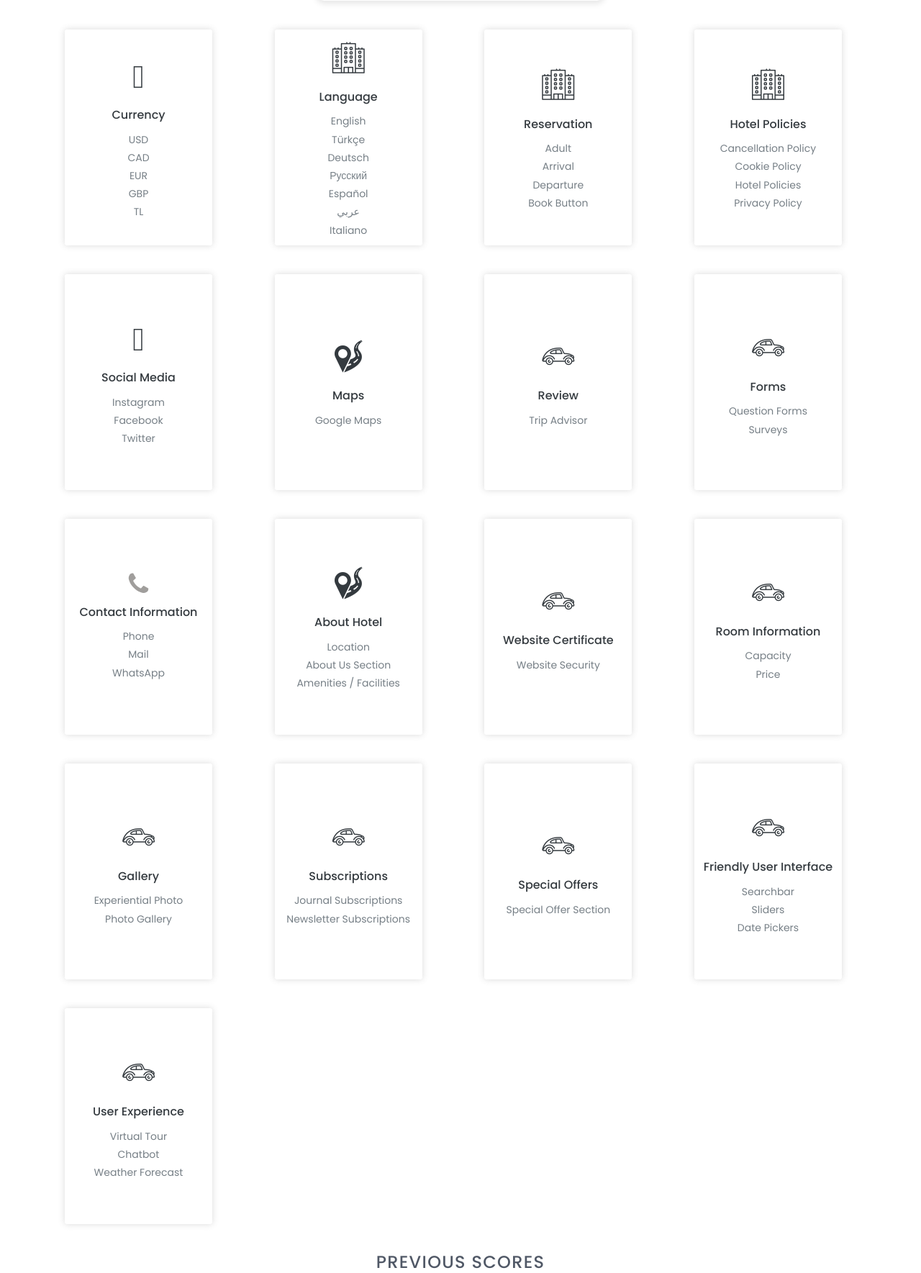
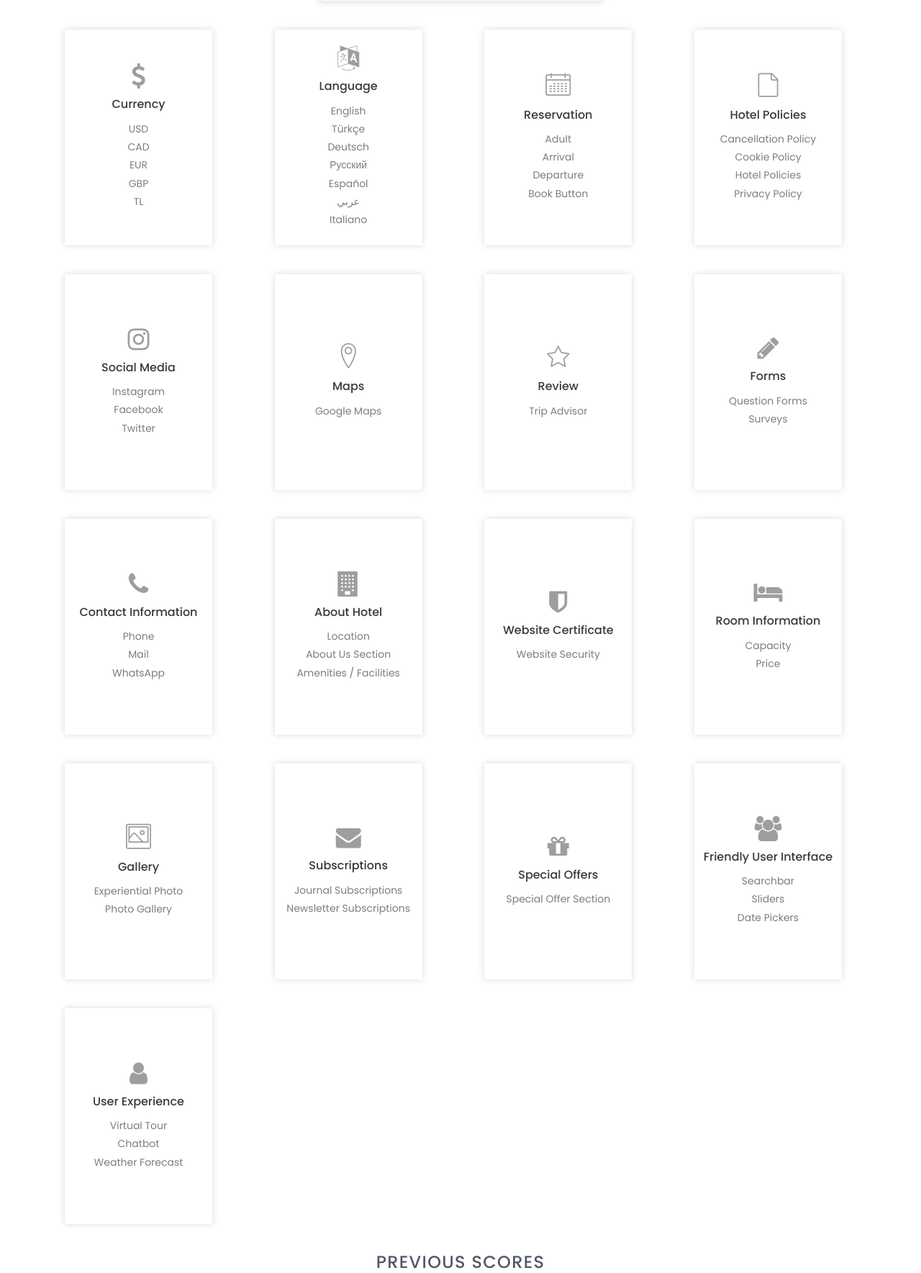
Before and after one commit to irem-dagdeviren/CS402_FinalProject, a Flask app: page / in a window 1280 px wide. Shown: the part 1106-2875 px from the top of the page at 72% size. Run offline with Flask 3, Linux system fonts and the light colour scheme; some libraries are stand-ins or nearby versions.

Commit message:
icons updated

```diff
--- a/templates/index.html
+++ b/templates/index.html
@@ -118,7 +118,7 @@
 						<li>
 							<div class="single-list-topics-content">
 								<div class="single-list-topics-icon">
-									<i class="flaticon-wallet"></i>
+									<i class="fa fa-dollar" style = "font-size:35px"></i>
 								</div>
 								<h2><a href="#">Currency</a></h2>
 								<p id="USD">USD</p>
@@ -131,7 +131,7 @@
 						<li>
 							<div class="single-list-topics-content">
 								<div class="single-list-topics-icon">
-									<i class="flaticon-building"></i>
+									<i class="fa fa-language" style = "font-size:35px"></i>
 								</div>
 								<h2><a href="#">Language</a></h2>
 								<p id="English">English </p>
@@ -146,7 +146,7 @@
 						<li>
 							<div class="single-list-topics-content">
 								<div class="single-list-topics-icon">
-									<i class="flaticon-building"></i>
+									<i class="lnr lnr-calendar-full" style = "font-size:35px"></i>
 								</div>
 								<h2><a href="#">Reservation</a></h2>
 								<p id="Adult">Adult</p>
@@ -158,7 +158,7 @@
 						<li>
 							<div class="single-list-topics-content">
 								<div class="single-list-topics-icon">
-									<i class="flaticon-building"></i>
+									<i class="lnr lnr-file-empty" style = "font-size:35px"></i>
 								</div>
 								<h2><a href="#">Hotel Policies</a></h2>
 								<p id="CancellationPolicy">Cancellation Policy</p>
@@ -171,7 +171,7 @@
 						<li>
 							<div class="single-list-topics-content">
 								<div class="single-list-topics-icon">
-									<i class="flaticon-desktop"></i>
+									<i class="fa fa-instagram" style="font-size:35px"></i>
 								</div>
 								<h2><a href="#">Social Media</a></h2>
 								<p id="Instagram">Instagram</p>
@@ -182,7 +182,7 @@
 						<li>
 							<div class="single-list-topics-content">
 								<div class="single-list-topics-icon">
-									<i class="flaticon-location-on-road"></i>
+									<i class="lnr lnr-map-marker" style="font-size:35px"></i>
 								</div>
 								<h2><a href="#">Maps</a></h2>
 								<p id="GoogleMaps">Google Maps</p>
@@ -191,7 +191,7 @@
 						<li>
 							<div class="single-list-topics-content">
 								<div class="single-list-topics-icon">
-									<i class="flaticon-transport"></i>
+									<i class="lnr lnr-star" style="font-size:35px"></i>
 								</div>
 								<h2><a href="#">Review</a></h2>
 								<p id="TripAdvisor">Trip Advisor</p>
@@ -200,7 +200,7 @@
 						<li>
 							<div class="single-list-topics-content">
 								<div class="single-list-topics-icon">
-									<i class="flaticon-transport"></i>
+									<i class="fa fa-pencil" style="font-size:35px"></i>
 								</div>
 								<h2><a href="#">Forms</a></h2>
 								<p id="QuestionForms">Question Forms</p>
@@ -221,7 +221,7 @@
 						<li>
 							<div class="single-list-topics-content">
 								<div class="single-list-topics-icon">
-									<i class="flaticon-location-on-road"></i>
+									<i class="fa fa-building" style="font-size:35px"></i>
 								</div>
 								<h2><a href="#">About Hotel</a></h2>
 									<p id="Location">Location </p>
@@ -232,7 +232,7 @@
 						<li>
 							<div class="single-list-topics-content">
 								<div class="single-list-topics-icon">
-									<i class="flaticon-transport"></i>
+									<i class="fa fa-shield" style="font-size:35px"></i>
 								</div>
 								<h2><a href="#">Website Certificate</a></h2>
     								<p id="WebsiteSecurity">Website Security </p>
@@ -241,7 +241,7 @@
 						<li>
 							<div class="single-list-topics-content">
 								<div class="single-list-topics-icon">
-									<i class="flaticon-transport"></i>
+									<i class="fa fa-bed" style="font-size:35px"></i>
 								</div>
 								<h2><a href="#">Room Information</a></h2>
 									<p id="Capacity">Capacity </p>
@@ -252,7 +252,7 @@
 						<li>
 							<div class="single-list-topics-content">
 								<div class="single-list-topics-icon">
-									<i class="flaticon-transport"></i>
+									<i class="lnr lnr-picture" style="font-size:35px"></i>
 								</div>
 								<h2><a href="#">Gallery</a></h2>
    								<p id="ExperientialPhotos"> Experiential Photo</p>
@@ -262,7 +262,7 @@
 						<li>
 							<div class="single-list-topics-content">
 								<div class="single-list-topics-icon">
-									<i class="flaticon-transport"></i>
+									<i class="fa fa-envelope" style="font-size:35px"></i>
 								</div>
 								<h2><a href="#">Subscriptions</a></h2>
 								<p id="JournalSubscriptions">Journal Subscriptions </p>
@@ -272,7 +272,7 @@
 						<li>
 							<div class="single-list-topics-content">
 								<div class="single-list-topics-icon">
-									<i class="flaticon-transport"></i>
+									<i class="fa fa-gift" style="font-size:35px"></i>
 								</div>
 								<h2><a href="#">Special Offers</a></h2>
 								<p id="SpecialOfferSection">Special Offer Section </p>
@@ -281,7 +281,7 @@
 						<li>
 							<div class="single-list-topics-content">
 								<div class="single-list-topics-icon">
-									<i class="flaticon-transport"></i>
+									<i class="fa fa-users" style="font-size:35px"></i>
 								</div>
 								<h2><a href="#">Friendly User Interface</a></h2>
 								<p id="Searchbar">Searchbar </p>
@@ -292,7 +292,7 @@
 						<li>
 							<div class="single-list-topics-content">
 								<div class="single-list-topics-icon">
-									<i class="flaticon-transport"></i>
+									<i class="fa fa-user" style="font-size:35px"></i>
 								</div>
 								<h2><a href="#">User Experience</a></h2>
 								<p id="VirtualTour">Virtual Tour </p>
```
